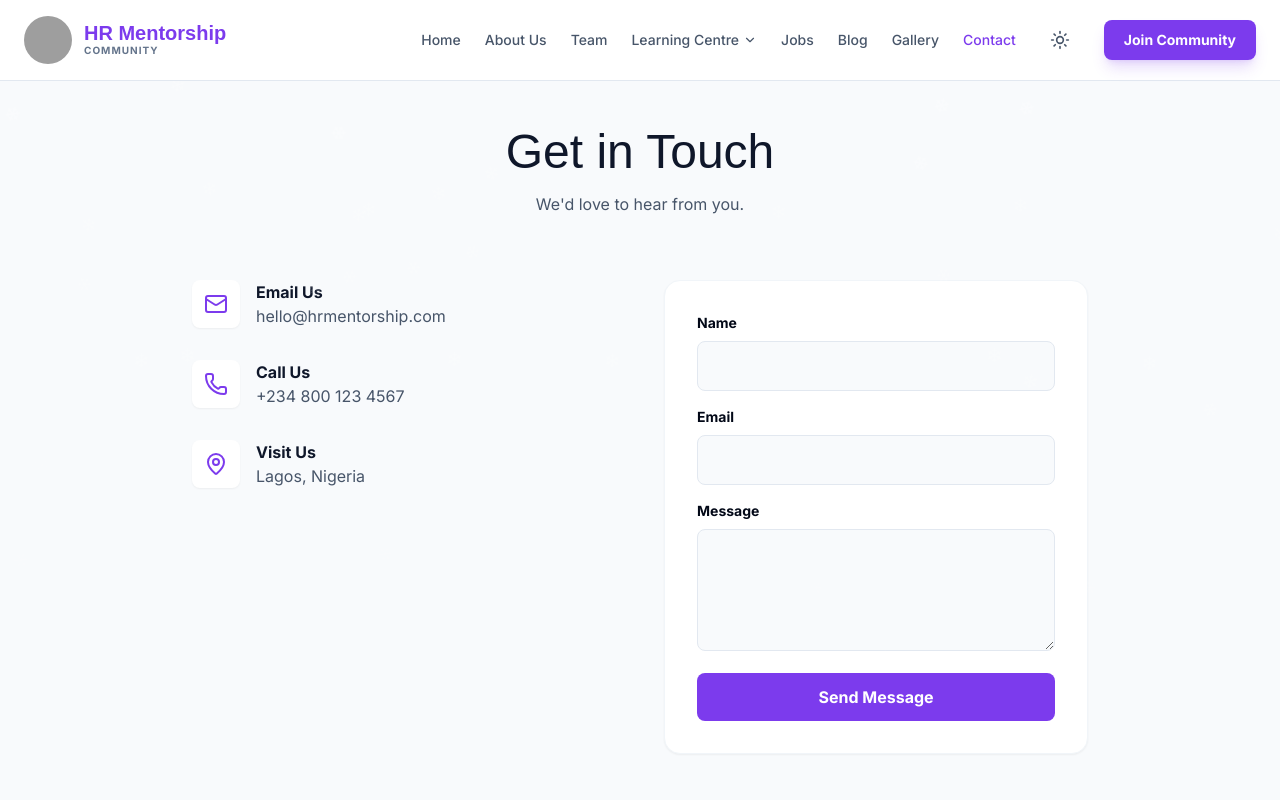
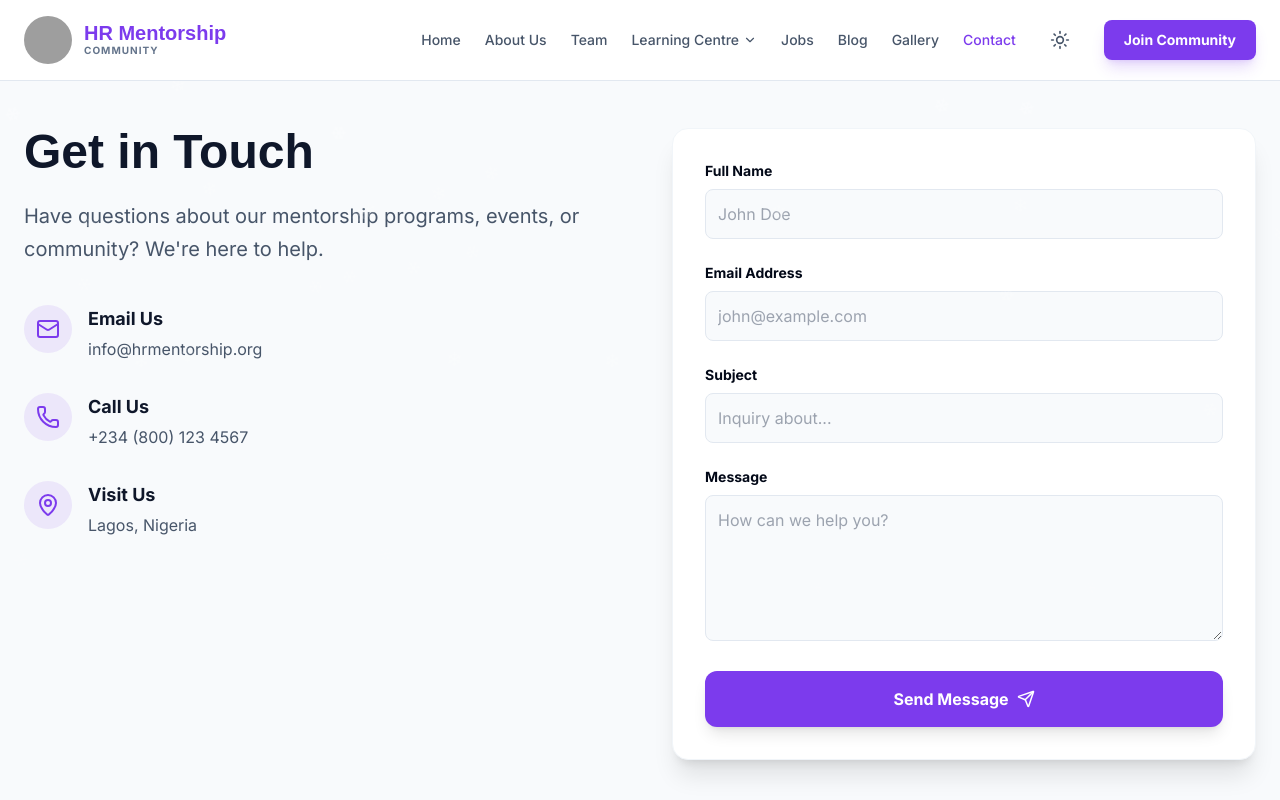
Before and after one commit to OlaMarcus09/hr-mentorship, a Next.js app: page /contact in a window 1280 px wide. Shown: the top 800 px of the page. Built offline with nearby package versions, Linux system fonts and the light colour scheme; grey boxes are pictures that could not be loaded; a web font is replaced by a local one.

Commit message:
fix: Add Contact model, sync DB, and implement Contact form + API

```diff
--- a/app/api/contact/route.ts
+++ b/app/api/contact/route.ts
@@ -1,9 +1,6 @@
 import { NextResponse } from 'next/server';
 import { prisma } from '@/lib/prisma';
 
-export const dynamic = 'force-dynamic';
-
-// GET: Fetch all messages (For Admin)
 export async function GET() {
   try {
     const messages = await prisma.contact.findMany({
@@ -15,25 +12,18 @@ export async function GET() {
   }
 }
 
-// POST: Save a new message (For Users)
 export async function POST(request: Request) {
   try {
     const body = await request.json();
-
-    // Simple validation
-    if (!body.name || !body.email || !body.message) {
-      return NextResponse.json({ error: 'All fields are required' }, { status: 400 });
-    }
-
-    const newMessage = await prisma.contact.create({
+    const contact = await prisma.contact.create({
       data: {
         name: body.name,
         email: body.email,
+        subject: body.subject,
         message: body.message,
       }
     });
-
-    return NextResponse.json(newMessage, { status: 201 });
+    return NextResponse.json(contact);
   } catch (error) {
     return NextResponse.json({ error: 'Failed to send message' }, { status: 500 });
   }
--- a/app/contact/page.tsx
+++ b/app/contact/page.tsx
@@ -1,61 +1,114 @@
 "use client";
 
-import { Mail, Phone, MapPin } from "lucide-react";
+import { useState } from "react";
+import { Mail, Phone, MapPin, Send } from "lucide-react";
 
 export default function ContactPage() {
+  const [loading, setLoading] = useState(false);
+
+  const handleSubmit = async (e: React.FormEvent) => {
+    e.preventDefault();
+    setLoading(true);
+
+    const formData = new FormData(e.target as HTMLFormElement);
+    const data = {
+      name: formData.get("name"),
+      email: formData.get("email"),
+      subject: formData.get("subject"),
+      message: formData.get("message"),
+    };
+
+    try {
+      const res = await fetch("/api/contact", {
+        method: "POST",
+        headers: { "Content-Type": "application/json" },
+        body: JSON.stringify(data),
+      });
+
+      if (res.ok) {
+        alert("Message sent successfully!");
+        (e.target as HTMLFormElement).reset();
+      } else {
+        alert("Failed to send message.");
+      }
+    } catch (err) {
+      alert("Error sending message.");
+    } finally {
+      setLoading(false);
+    }
+  };
+
   return (
     <div className="min-h-screen bg-slate-50 dark:bg-slate-950 pt-32 pb-20 px-6">
-      <div className="max-w-4xl mx-auto">
+      <div className="max-w-7xl mx-auto grid md:grid-cols-2 gap-16">
 
-        <div className="text-center mb-16">
-           <h1 className="text-4xl md:text-5xl font-heading text-slate-900 dark:text-white mb-4">Get in Touch</h1>
-           <p className="text-slate-600 dark:text-slate-400">We'd love to hear from you.</p>
-        </div>
+        {/* Contact Info */}
+        <div>
+           <h1 className="text-4xl md:text-5xl font-heading font-bold text-slate-900 dark:text-white mb-6">
+             Get in Touch
+           </h1>
+           <p className="text-xl text-slate-600 dark:text-slate-400 mb-10 leading-relaxed">
+             Have questions about our mentorship programs, events, or community? We're here to help.
+           </p>
 
-        <div className="grid md:grid-cols-2 gap-12">
-           {/* Contact Info */}
            <div className="space-y-8">
               <div className="flex items-start gap-4">
-                 <div className="bg-white dark:bg-slate-900 p-3 rounded-lg shadow-sm text-primary"><Mail size={24}/></div>
+                 <div className="w-12 h-12 bg-primary/10 rounded-full flex items-center justify-center text-primary shrink-0">
+                   <Mail size={24}/>
+                 </div>
                  <div>
-                    <h3 className="font-bold text-slate-900 dark:text-white">Email Us</h3>
-                    <p className="text-slate-600 dark:text-slate-400">hello@hrmentorship.com</p>
+                    <h3 className="font-bold text-lg text-slate-900 dark:text-white mb-1">Email Us</h3>
+                    <p className="text-slate-600 dark:text-slate-400">info@hrmentorship.org</p>
                  </div>
               </div>
+
               <div className="flex items-start gap-4">
-                 <div className="bg-white dark:bg-slate-900 p-3 rounded-lg shadow-sm text-primary"><Phone size={24}/></div>
+                 <div className="w-12 h-12 bg-primary/10 rounded-full flex items-center justify-center text-primary shrink-0">
+                   <Phone size={24}/>
+                 </div>
                  <div>
-                    <h3 className="font-bold text-slate-900 dark:text-white">Call Us</h3>
-                    <p className="text-slate-600 dark:text-slate-400">+234 800 123 4567</p>
+                    <h3 className="font-bold text-lg text-slate-900 dark:text-white mb-1">Call Us</h3>
+                    <p className="text-slate-600 dark:text-slate-400">+234 (800) 123 4567</p>
                  </div>
               </div>
+
               <div className="flex items-start gap-4">
-                 <div className="bg-white dark:bg-slate-900 p-3 rounded-lg shadow-sm text-primary"><MapPin size={24}/></div>
+                 <div className="w-12 h-12 bg-primary/10 rounded-full flex items-center justify-center text-primary shrink-0">
+                   <MapPin size={24}/>
+                 </div>
                  <div>
-                    <h3 className="font-bold text-slate-900 dark:text-white">Visit Us</h3>
+                    <h3 className="font-bold text-lg text-slate-900 dark:text-white mb-1">Visit Us</h3>
                     <p className="text-slate-600 dark:text-slate-400">Lagos, Nigeria</p>
                  </div>
               </div>
            </div>
+        </div>
 
-           {/* Simple Form */}
-           <form className="bg-white dark:bg-slate-900 p-8 rounded-2xl shadow-sm border border-slate-100 dark:border-slate-800 space-y-4">
+        {/* Contact Form */}
+        <div className="bg-white dark:bg-slate-900 p-8 rounded-2xl shadow-xl border border-slate-100 dark:border-slate-800">
+           <form onSubmit={handleSubmit} className="space-y-6">
               <div>
-                 <label className="block text-sm font-bold mb-2">Name</label>
-                 <input type="text" className="w-full p-3 bg-slate-50 dark:bg-slate-950 border border-slate-200 dark:border-slate-800 rounded-lg" />
+                 <label className="block text-sm font-bold mb-2">Full Name</label>
+                 <input name="name" required className="w-full p-3 rounded-lg border border-slate-200 dark:border-slate-700 bg-slate-50 dark:bg-slate-950" placeholder="John Doe" />
               </div>
               <div>
-                 <label className="block text-sm font-bold mb-2">Email</label>
-                 <input type="email" className="w-full p-3 bg-slate-50 dark:bg-slate-950 border border-slate-200 dark:border-slate-800 rounded-lg" />
+                 <label className="block text-sm font-bold mb-2">Email Address</label>
+                 <input name="email" type="email" required className="w-full p-3 rounded-lg border border-slate-200 dark:border-slate-700 bg-slate-50 dark:bg-slate-950" placeholder="john@example.com" />
+              </div>
+              <div>
+                 <label className="block text-sm font-bold mb-2">Subject</label>
+                 <input name="subject" className="w-full p-3 rounded-lg border border-slate-200 dark:border-slate-700 bg-slate-50 dark:bg-slate-950" placeholder="Inquiry about..." />
               </div>
               <div>
                  <label className="block text-sm font-bold mb-2">Message</label>
-                 <textarea rows={4} className="w-full p-3 bg-slate-50 dark:bg-slate-950 border border-slate-200 dark:border-slate-800 rounded-lg"></textarea>
+                 <textarea name="message" required rows={5} className="w-full p-3 rounded-lg border border-slate-200 dark:border-slate-700 bg-slate-50 dark:bg-slate-950" placeholder="How can we help you?"></textarea>
               </div>
-              <button className="w-full py-3 bg-primary text-white font-bold rounded-lg hover:bg-primary/90 transition">Send Message</button>
+
+              <button disabled={loading} type="submit" className="w-full py-4 bg-primary text-white font-bold rounded-xl hover:bg-primary/90 transition shadow-lg flex items-center justify-center gap-2 disabled:opacity-50">
+                 {loading ? "Sending..." : <>Send Message <Send size={18}/></>}
+              </button>
            </form>
         </div>
-
       </div>
     </div>
   );
```
Also changed, not shown: 1 other file (tests, documents, lock files or other folders).
